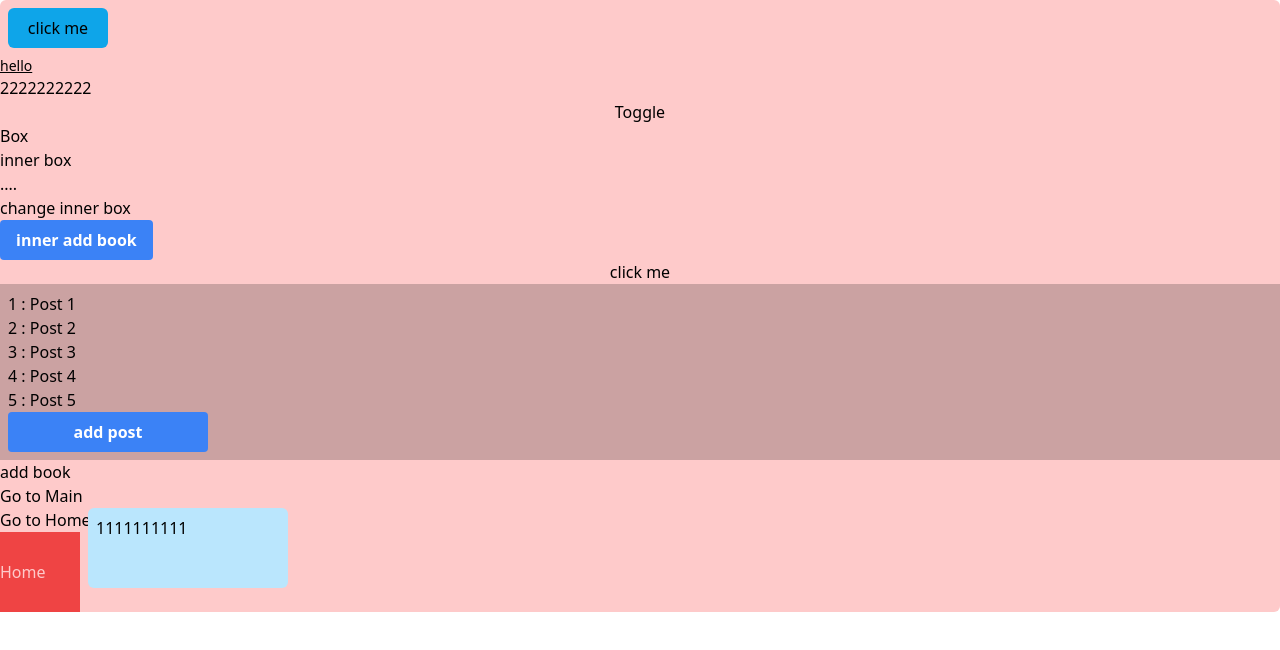
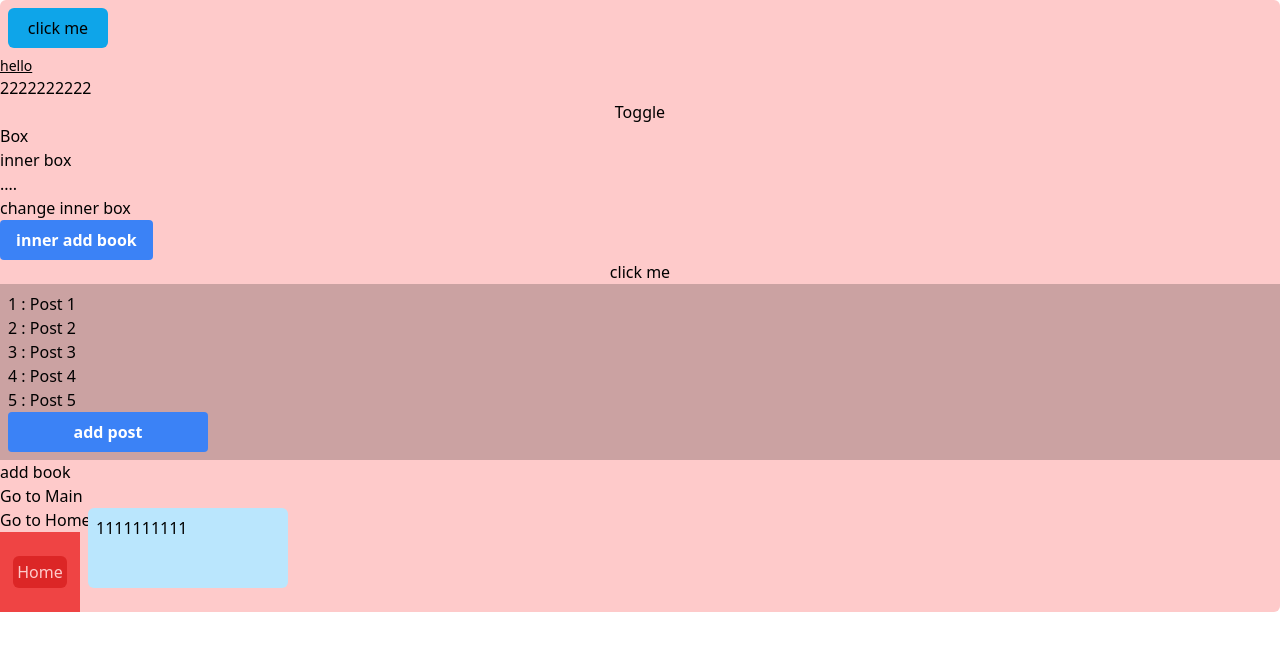
Before and after one commit to studiofu/react_tailwind_test, a React (Create React App) app: page / in a window 1280 px wide. Shown: the top 650 px of the page. Built offline with nearby package versions, Linux system fonts and the light colour scheme.

Commit message:
routing update

```diff
--- a/src/pages/Home.js
+++ b/src/pages/Home.js
@@ -1,11 +1,22 @@
 const Home = () => {
     return (
         <div className="
+            flex
             w-20 h-20 bg-red-500
             content-center
+            justify-center
+            items-center
             text-red-200
+            select-none
         ">
-            <h1>Home</h1>
+            <h1 className="
+                cursor-pointer
+                hover:bg-red-400
+                bg-red-600
+                rounded-md
+                p-1
+                m-1
+            ">Home</h1>
         </div>
     );
 }
```
